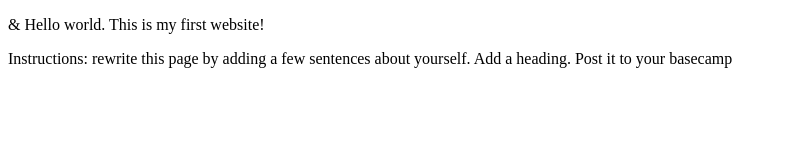
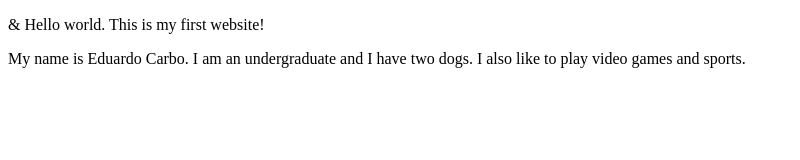
Before and after one commit to ecarbo1/Lab-1, a plain HTML site: page index.html in a window 1280 px wide. Shown: the full height of the page, 0-800 px from the left. Drawn offline with Linux system fonts and the light colour scheme.

Commit message:
Update index.html

```diff
--- a/index.html
+++ b/index.html
@@ -6,6 +6,6 @@
 </head>
 <body>
   <p>&amp; Hello world. This is my first website!</p>
-  <p>Instructions: rewrite this page by adding a few sentences about yourself. Add a heading. Post it to your basecamp</p>
+  <p>My name is Eduardo Carbo. I am an undergraduate and I have two dogs. I also like to play video games and sports.</p>
 </body>
 </html>
```
